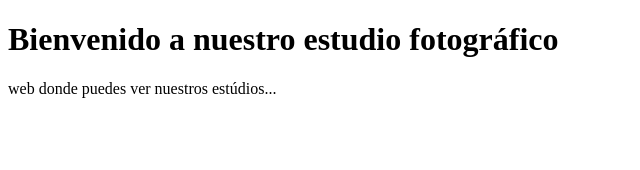
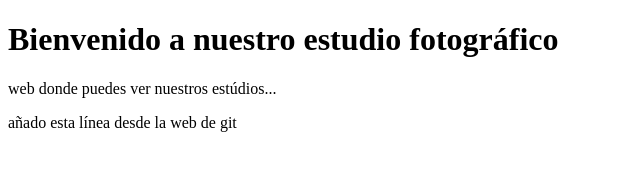
Before and after one commit to velazio/pagina-web, a plain HTML site: page index.html in a window 1280 px wide. Shown: the whole page, without its empty margins (0-640 px from the left). Drawn offline with Linux system fonts and the light colour scheme.

Commit message:
modificación desde la web de git
añado línea de párrafo

```diff
--- a/index.html
+++ b/index.html
@@ -7,5 +7,6 @@
     <body>
         <h1>Bienvenido a nuestro estudio fotográfico</h1>
             <p>web donde puedes ver nuestros estúdios...</p>
+        <p> añado esta línea desde la web de git </p>
     </body>
 </html>
```
